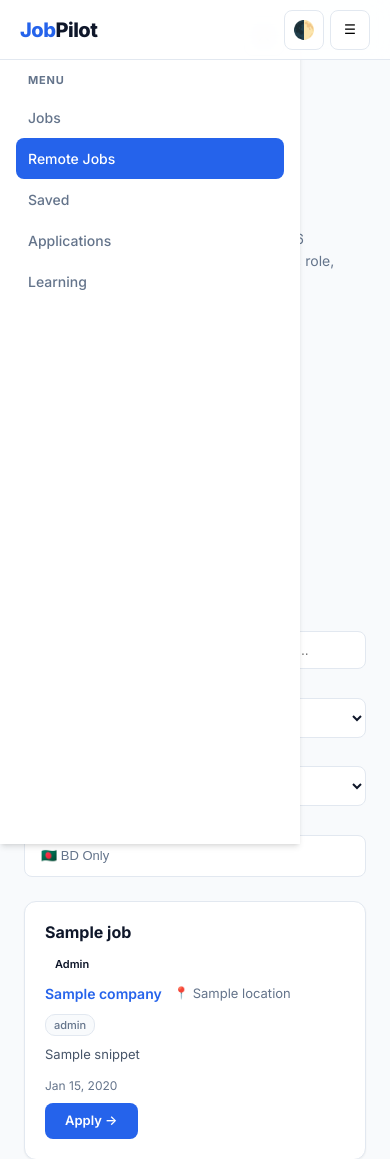
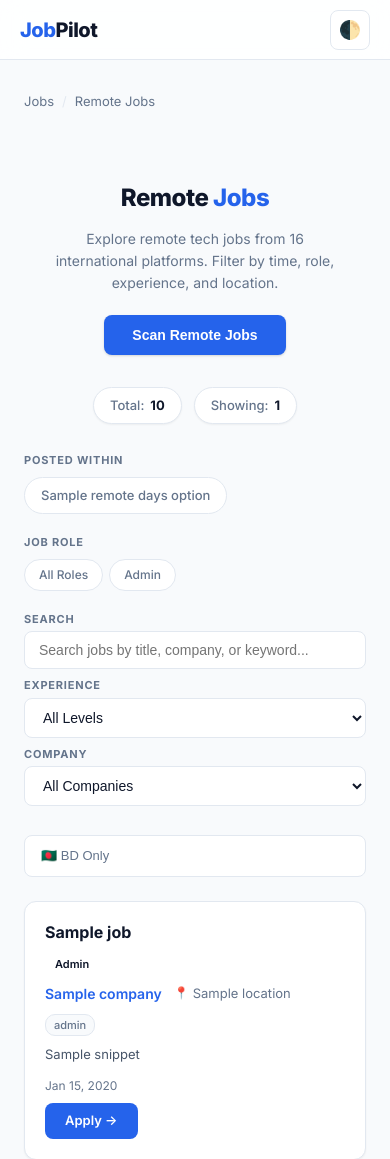
Before and after one commit to ssmugdho7/jobpilot, a Flask app: template app/web/templates/remote_jobs.html in a window 390 px wide. Shown: the top 1159 px of the page. Run offline with Flask 3, Linux system fonts and the light colour scheme; the template is opened without the code that fills it: most values are stand-ins (such as "Sample title", 1, 10 or a date in 2020); parts of the project's set-up code (start-up, migrations or seed data) failed here and were passed over.

Commit message:
Remove mobile drawer from remote jobs page

```diff
--- a/app/web/templates/remote_jobs.html
+++ b/app/web/templates/remote_jobs.html
@@ -54,20 +54,7 @@
     .user-pill .logout:hover { background: var(--red-bg); color: var(--red); }
 
     /* ── Mobile hamburger ── */
-    .hamburger { display: none; width: 40px; height: 40px; border-radius: var(--radius-sm); border: 1px solid var(--border); background: var(--card); cursor: pointer; align-items: center; justify-content: center; flex-direction: column; gap: 5px; padding: 10px; flex-shrink: 0; }
-    .hamburger span { display: block; width: 18px; height: 2px; background: var(--text); border-radius: 2px; transition: all .2s; }
-    .mobile-overlay { display: none; position: fixed; inset: 0; background: rgba(0,0,0,.5); z-index: 200; }
-    .mobile-overlay.open { display: block; }
-    .mobile-drawer { position: absolute; left: 0; top: 0; bottom: 0; width: 300px; background: var(--card); box-shadow: var(--shadow-md); padding: 72px 16px 24px; overflow-y: auto; }
-    .mobile-drawer .drawer-section { margin-bottom: 20px; }
-    .mobile-drawer .drawer-label { font-size: 11px; font-weight: 700; color: var(--muted); text-transform: uppercase; letter-spacing: .8px; padding: 0 12px; margin-bottom: 8px; }
-    .mobile-drawer .drawer-link { display: flex; align-items: center; justify-content: space-between; padding: 10px 12px; border-radius: var(--radius-sm); font-size: 14px; font-weight: 500; color: var(--muted); transition: all .15s; }
-    .mobile-drawer .drawer-link:hover { background: var(--bg); color: var(--blue); }
-    .mobile-drawer .drawer-link.active { background: var(--blue); color: #fff; }
-    .mobile-drawer .drawer-link.drawer-logout { color: var(--red); }
-    .mobile-drawer .drawer-link.drawer-logout:hover { background: var(--red-bg); color: var(--red); }
-    .mobile-drawer .drawer-link .count { font-size: 12px; opacity: .7; }
-    .mobile-drawer-close { position: absolute; top: 16px; right: 16px; width: 40px; height: 40px; border-radius: var(--radius-sm); border: 1px solid var(--border); background: var(--card); cursor: pointer; display: flex; align-items: center; justify-content: center; font-size: 20px; color: var(--muted); }
+    .hamburger { display: none; }
 
     /* ── Main content ── */
     .main { max-width: 1060px; margin: 0 auto; padding: 32px 24px 80px; }
@@ -165,7 +152,6 @@
     /* ── Responsive ── */
     @media (max-width: 768px) {
       .nav { display: none; }
-      .hamburger { display: flex; }
       .user-pill { display: none; }
       .hero h1 { font-size: 24px; }
       .hero p { font-size: 14px; }
@@ -195,30 +181,8 @@
         <a href="/logout" class="logout">Logout</a>
       </div>
       {% endif %}
-      <button class="hamburger" onclick="toggleDrawer()">☰</button>
     </div>
   </header>
-
-  <!-- Mobile drawer -->
-  <div class="mobile-overlay" id="drawerOverlay" onclick="toggleDrawer()"></div>
-  <div class="mobile-drawer" id="drawer">
-    <button class="mobile-drawer-close" onclick="toggleDrawer()">✕</button>
-    <div class="drawer-section">
-      <div class="drawer-label">Menu</div>
-      <a class="drawer-link" href="/">Jobs</a>
-      <a class="drawer-link active" href="/remote_jobs">Remote Jobs</a>
-      <a class="drawer-link" href="/saved">Saved</a>
-      <a class="drawer-link" href="/applications">Applications</a>
-      <a class="drawer-link" href="/learning">Learning</a>
-    </div>
-    {% if user %}
-    <div class="drawer-section">
-      <div class="drawer-label">Account</div>
-      <a class="drawer-link" href="/profile">{{ user.display_name or user.email }}</a>
-      <a class="drawer-link drawer-logout" href="/logout">Logout</a>
-    </div>
-    {% endif %}
-  </div>
 
   <!-- Main -->
   <main class="main">
@@ -367,11 +331,6 @@
       localStorage.setItem('theme', next);
     }
 
-    // Drawer
-    function toggleDrawer() {
-      document.getElementById('drawerOverlay').classList.toggle('open');
-    }
-
     // Toast
     function showToast(msg) {
       const t = document.getElementById('toast');
```
